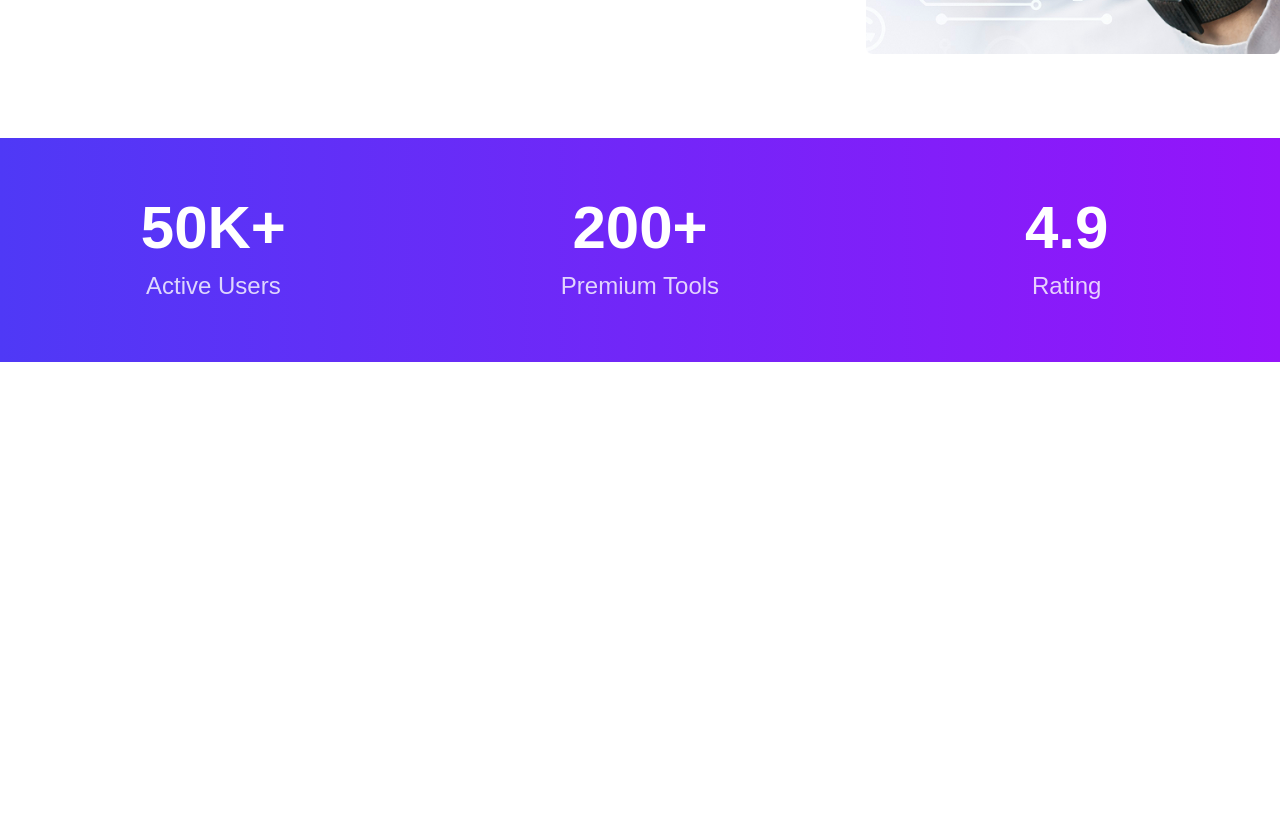
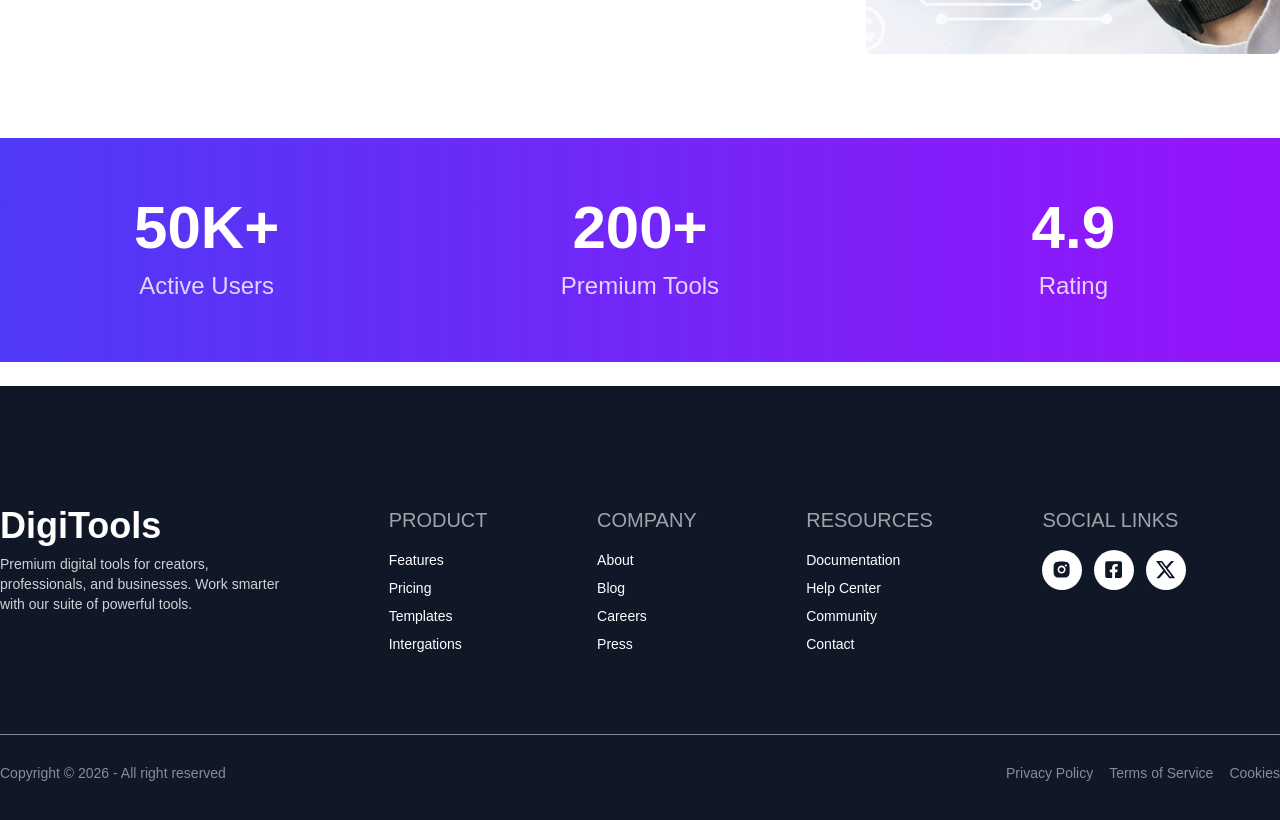
Before and after one commit to ruhit1000/Digitools-Platform, a React (Vite) app: page / in a window 1280 px wide. Shown: the part 560-1380 px from the top of the page. Before the commit the page ends 946 px from the top, so only its background shows below. Built offline with nearby package versions, Linux system fonts and the light colour scheme.

Commit message:
footer added

```diff
--- a/src/App.jsx
+++ b/src/App.jsx
@@ -2,6 +2,7 @@ import React from 'react';
 import Navbar from './components/Navbar/Navbar';
 import Banner from './components/Banner/Banner';
 import Stats from './components/Stats/Stats';
+import Footer from './components/Footer/Footer';
 
 const App = () => {
   return (
@@ -11,6 +12,7 @@ const App = () => {
         <Banner />
         <Stats />
       </main>
+      <Footer />
     </>
   );
 };
--- /dev/null
+++ b/src/components/Footer/Footer.jsx
@@ -0,0 +1,64 @@
+import React from 'react';
+import { BsTwitterX } from 'react-icons/bs';
+import { FaFacebookSquare } from 'react-icons/fa';
+import { RiInstagramFill } from 'react-icons/ri';
+
+const Footer = () => {
+    return (
+        <footer className="bg-brand-primary text-base-100 pt-30 pb-10">
+            <div className='footer sm:footer-horizontal w-[95%] lg:container mx-auto'>
+                <aside>
+                    <h1 className='text-4xl font-bold'>DigiTools</h1>
+                    <p className='opacity-80'>Premium digital tools for creators, <br /> professionals, and businesses. Work smarter <br /> with our suite of powerful tools.</p>
+                </aside>
+                <nav>
+                    <h6 className="footer-title font-medium text-xl">Product</h6>
+                    <a className="link link-hover">Features</a>
+                    <a className="link link-hover">Pricing</a>
+                    <a className="link link-hover">Templates</a>
+                    <a className="link link-hover">Intergations</a>
+                </nav>
+                <nav>
+                    <h6 className="footer-title font-medium text-xl">Company</h6>
+                    <a className="link link-hover">About</a>
+                    <a className="link link-hover">Blog</a>
+                    <a className="link link-hover">Careers</a>
+                    <a className="link link-hover">Press</a>
+                </nav>
+                <nav>
+                    <h6 className="footer-title font-medium text-xl">Resources</h6>
+                    <a className="link link-hover">Documentation</a>
+                    <a className="link link-hover">Help Center</a>
+                    <a className="link link-hover">Community</a>
+                    <a className="link link-hover">Contact</a>
+                </nav>
+                <nav>
+                    <h6 className="footer-title font-medium text-xl">Social Links</h6>
+                    <div className='flex items-center gap-3'>
+                        <a className='w-10 h-10 bg-base-100 rounded-full p-2.5' href="">
+                            <RiInstagramFill size='1.2rem' color='#101727' />
+                        </a>
+                        <a className='w-10 h-10 bg-base-100 rounded-full p-2.5' href="">
+                            <FaFacebookSquare size='1.2rem' color='#101727' />
+                        </a>
+                        <a className='w-10 h-10 bg-base-100 rounded-full p-2.5' href="">
+                            <BsTwitterX size='1.2rem' color='#101727' />
+                        </a>
+                    </div>
+                </nav>
+            </div>
+            <div className="footer sm:footer-horizontal items-center w-[95%] lg:container mx-auto mt-20 pt-7 border-t opacity-50">
+                <aside className="grid-flow-col items-center">
+                    <p>Copyright © {new Date().getFullYear()} - All right reserved</p>
+                </aside>
+                <nav className="grid-flow-col gap-4 md:place-self-center md:justify-self-end">
+                    <a href="">Privacy Policy</a>
+                    <a href="">Terms of Service</a>
+                    <a href="">Cookies</a>
+                </nav>
+            </div>
+        </footer>
+    );
+};
+
+export default Footer;
--- a/src/components/Stats/Stats.jsx
+++ b/src/components/Stats/Stats.jsx
@@ -3,7 +3,7 @@ import React from 'react';
 const Stats = () => {
     return (
         <div className='bg-linear'>
-            <div className='w-[95%] lg:container mx-auto my-6 py-15 text-base-100 grid grid-cols-3 text-center'>
+            <div className='w-[95%] lg:container mx-auto my-6 py-15 text-base-100 grid grid-cols-2 sm:grid-cols-3 gap-5 text-center'>
                 <div>
                     <h1 className='font-extrabold text-6xl mb-3'>50K+</h1>
                     <p className='font-medium text-2xl opacity-80'>Active Users</p>
```
